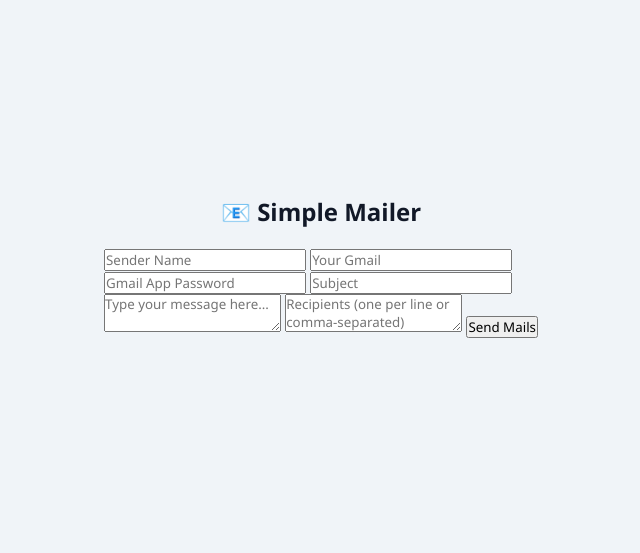
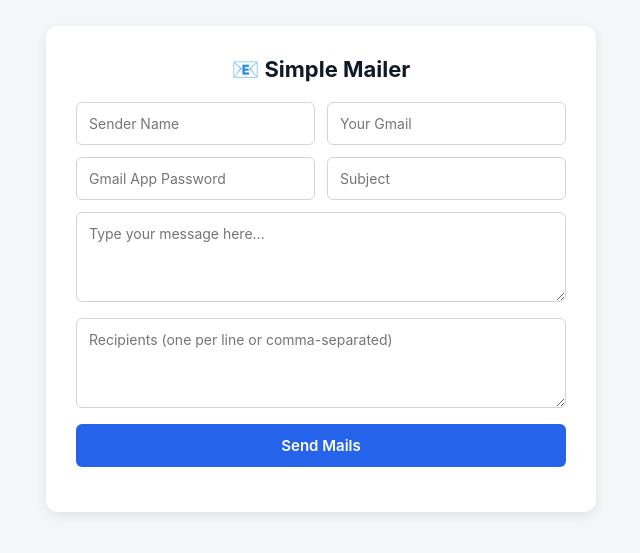
Before and after one commit to deepanshulodhi79-sudo/kosiii, a website: page public/launcher.html in a window 1280 px wide. Shown: the part 131-684 px from the top of the page, without its empty margins (319-959 px from the left). Drawn offline with Linux system fonts and the light colour scheme.

Commit message:
Update style.css

```diff
--- a/public/style.css
+++ b/public/style.css
@@ -1,11 +1,79 @@
-*{margin:0;padding:0;box-sizing:border-box;font-family:"Segoe UI",sans-serif;}
-body{display:flex;justify-content:center;align-items:center;height:100vh;background:#f0f4f8;padding:20px;}
-.form-box, .form-grid{background:#fff;padding:25px;border-radius:12px;box-shadow:0 10px 25px rgba(0,0,0,0.1);width:800px;}
-h2{text-align:center;margin-bottom:20px;color:#111827;}
-.grid-row{display:flex;gap:15px;margin-bottom:15px;}
-.grid-row input,.grid-row textarea,.grid-row button{flex:1;padding:12px;border-radius:8px;border:1px solid #cbd5e1;font-size:14px;outline:none;}
-.grid-row textarea{min-height:100px;resize:vertical;}
-.grid-row input:focus,.grid-row textarea:focus{border-color:#3b82f6;box-shadow:0 0 8px rgba(59,130,246,0.3);}
-.grid-row button{border:none;background:#3b82f6;color:#fff;font-weight:600;cursor:pointer;transition:0.3s;}
-.grid-row button:hover{background:#2563eb;}
-#statusMessage, #loginStatus{font-size:13px;color:#ef4444;margin-top:6px;text-align:center;}
+* {
+  box-sizing: border-box;
+  margin: 0;
+  padding: 0;
+  font-family: -apple-system, BlinkMacSystemFont, "Segoe UI", Roboto, Arial, sans-serif;
+}
+
+body {
+  background-color: #f4f6f8;
+  display: flex;
+  justify-content: center;
+  align-items: center;
+  min-height: 100vh;
+  padding: 20px;
+}
+
+.card {
+  background: #ffffff;
+  padding: 30px;
+  border-radius: 12px;
+  box-shadow: 0 4px 12px rgba(0,0,0,0.08);
+  width: 100%;
+  max-width: 550px;
+}
+
+h2 {
+  margin-bottom: 20px;
+  color: #111827;
+  font-size: 22px;
+  text-align: center;
+}
+
+.input-group {
+  display: flex;
+  gap: 12px;
+  margin-bottom: 12px;
+}
+
+input, textarea {
+  width: 100%;
+  padding: 12px;
+  border: 1px solid #d1d5db;
+  border-radius: 6px;
+  font-size: 14px;
+  outline: none;
+}
+
+input:focus, textarea:focus {
+  border-color: #2563eb;
+}
+
+textarea {
+  height: 90px;
+  margin-bottom: 12px;
+  resize: vertical;
+}
+
+button {
+  width: 100%;
+  padding: 12px;
+  background-color: #2563eb;
+  color: white;
+  border: none;
+  border-radius: 6px;
+  font-size: 15px;
+  font-weight: 600;
+  cursor: pointer;
+}
+
+button:hover {
+  background-color: #1d4ed8;
+}
+
+#statusMessage {
+  margin-top: 15px;
+  text-align: center;
+  font-size: 14px;
+  font-weight: 500;
+}
```
